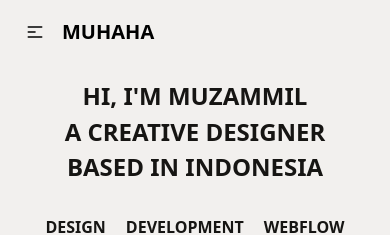
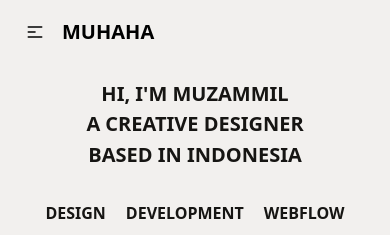
Before and after one commit to Moaane/muzammil-portofolio, a React (Vite) app: page / in a window 390 px wide. Shown: the top 235 px of the page. Built offline with nearby package versions, Linux system fonts and the light colour scheme.

Commit message:
text size

```diff
--- a/src/pages/Home.jsx
+++ b/src/pages/Home.jsx
@@ -20,7 +20,7 @@ export default function Home() {
           animate="visible"
         >
           <div className="flex flex-1 flex-col items-center text-neutral mt-4 space-y-8 lg:items-start sm:mt-0">
-            <div className="text-2xl font-bold text-center lg:text-left sm:text-3xl md:text-4xl lg:text-5xl">
+            <div className="text-xl font-bold text-center lg:text-left sm:text-3xl md:text-4xl lg:text-5xl">
               <h1>
                 HI, I'M MUZAMMIL{" "}
                 <span className="block leading-relaxed">A CREATIVE DESIGNER</span>{" "}
```
